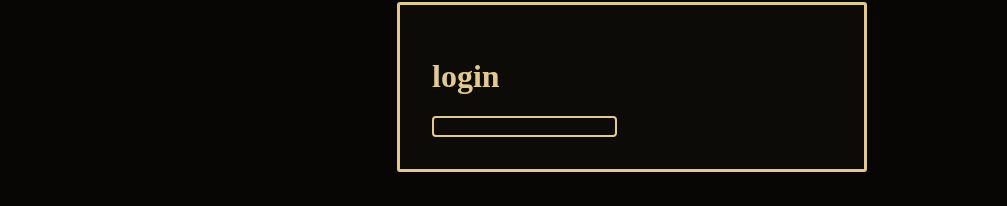
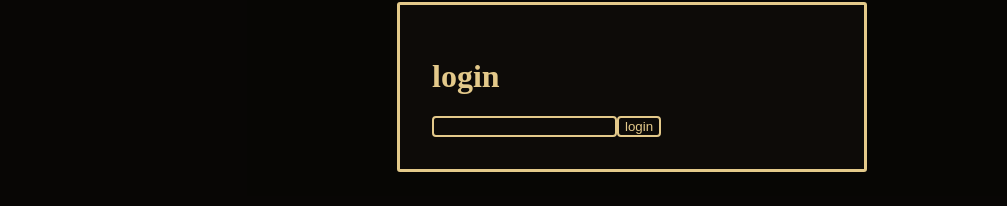
Before and after one commit to ny-noe-e/2026-rest-foods-frontend-7, a React (Vite) app in the folder restaurantFrontend/: page /dashboard in a window 1280 px wide. Shown: the part 313-519 px from the top of the page, without its empty margins (8-1015 px from the left). Built offline with nearby package versions, Linux system fonts and the light colour scheme.

Commit message:
added working Login (note login has no password set)

```diff
--- a/restaurantFrontend/src/elements/objects/login.tsx
+++ b/restaurantFrontend/src/elements/objects/login.tsx
@@ -1,12 +1,28 @@
-import React from "react";
+import React, { useEffect, useState } from "react";
 
 export function Login() {
+  const [loginState, setLoginState] = useState<number>();
+  const handlePassword = (): any => {
+    //make bakend send a password for verification
+    setLoginState(1);
+  };
+  if (loginState == 1) {
+    return null;
+  } else {
     return (
       <div className="loginBackground">
         <div className="loginBox">
           <h1>login</h1>
-        <input type="password" className="loginPassword" />
+          <input type="password" id="password" className="loginPassword" />
+          <input
+            type="submit"
+            id="login"
+            value="login"
+            className="loginButton"
+            onClick={handlePassword}
+          />
         </div>
       </div>
     );
   }
+}
--- a/restaurantFrontend/src/style/login.css
+++ b/restaurantFrontend/src/style/login.css
@@ -41,3 +41,12 @@
   appearance: none;
   outline: none;
 }
+
+.loginButton {
+  appearance: none;
+  background-color: var(--surface);
+  color: var(--gold-soft);
+  border-style: solid;
+  border-color: var(--gold-soft);
+  border-radius: 4px;
+}
```
Lines whose indentation alone changed are shown as unchanged.
